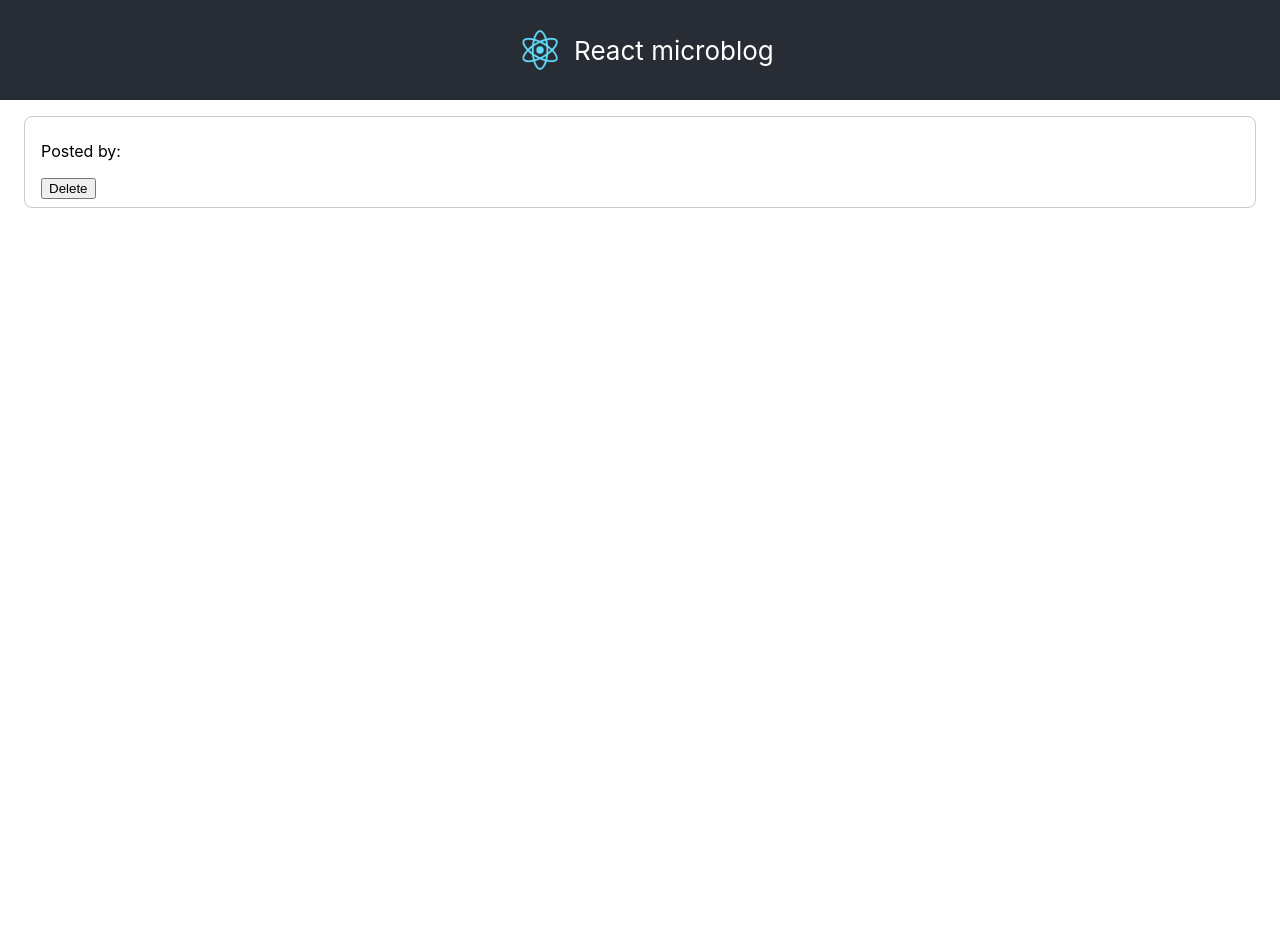
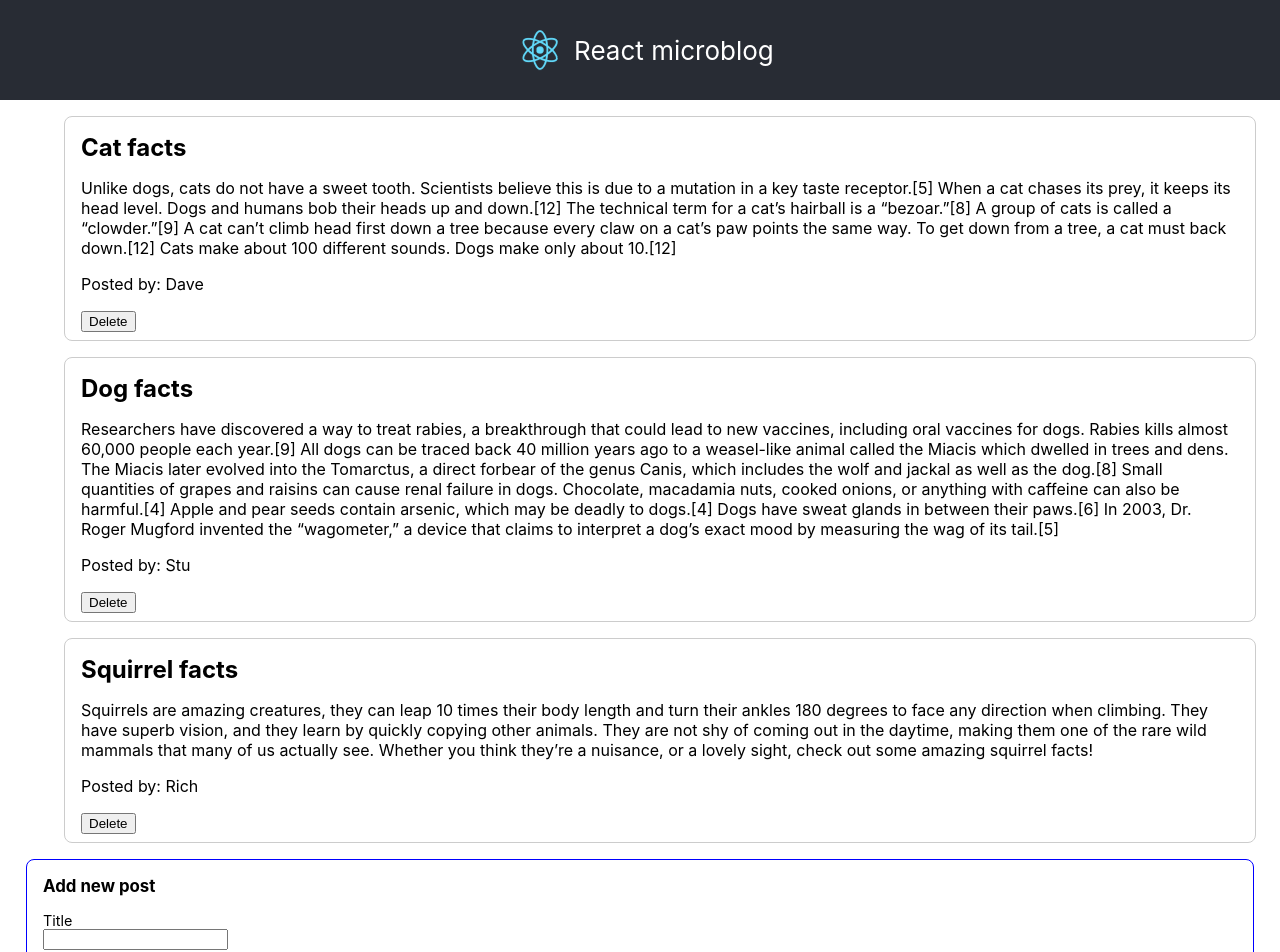
Before and after one commit to cloverc/sorted-microblog, a React (Create React App) app: page / in a window 1280 px wide. Shown: the top 952 px of the page. Before the commit the page ends 800 px from the top, so only its background shows below. Built offline with nearby package versions, Linux system fonts and the light colour scheme.

Commit message:
list existing posts

```diff
--- a/package.json
+++ b/package.json
@@ -22,6 +22,9 @@
   "eslintConfig": {
     "extends": "react-app"
   },
+  "eslintIgnore": [
+    "*.test.js"
+  ],
   "browserslist": {
     "production": [
       ">0.2%",
--- a/src/components/Lister/index.js
+++ b/src/components/Lister/index.js
@@ -38,7 +38,20 @@ const Lister = () => {
         <p>Loading...</p>
       ) : (
         <span>
-          <Post />
+          {allPosts.length > 0 ? (
+            <ul>
+              {allPosts.map(post => (
+                <Post key={post.id} title={post.title} body={post.body} author={post.author} />
+              ))}
+            </ul>
+          ) : (
+            <>
+              <p>No posts available...</p>
+            </>
+          )}
+          <div>
+            <CreatePost />
+          </div>
         </span>
       )}
     </div>
```
Also changed, not shown: src/components/Lister/Post/index.js (+8 -0 lines).
